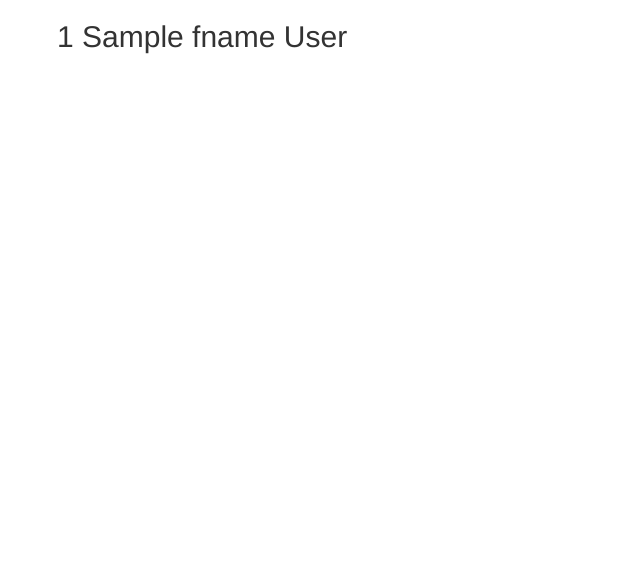
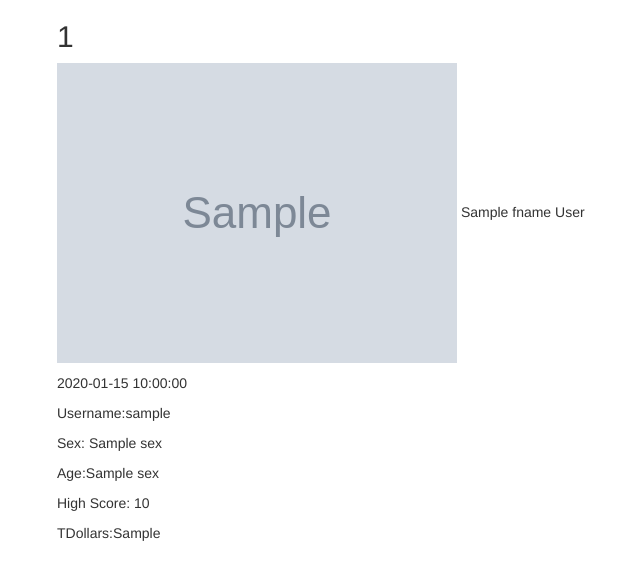
Before and after one commit to mckeane-thomas/info3180Proj1, a Flask app: template app/templates/profile_view.html in a window 1280 px wide. Shown: the top 580 px of the page, without its empty margins (13-653 px from the left). Run offline with Flask 2, Linux system fonts and the light colour scheme; the template is opened without the code that fills it: most values are stand-ins (such as "Sample title", 1, 10 or a date in 2020); grey boxes marked "Sample" are stand-in pictures; style sheets or scripts are compiled from the project's sources; parts of the project's set-up code (start-up, migrations or seed data) failed here and were passed over; some libraries are stand-ins or nearby versions.

Commit message:
Update profile_view.html

```diff
--- a/app/templates/profile_view.html
+++ b/app/templates/profile_view.html
@@ -2,7 +2,51 @@
   {% block js %}{% endblock %}
     {% block main %}
     <div class = "container">
-    <h2>{{profile.id}} {{profile.fname}} {{profile.lname}} </h2>
+    <h2>{{profile.id}} </h2>
+      <div>
+        <p>
+            <img alt="Image" src={{img}} />
+            <span>{{profile.fname}} {{profile.lname}} </span>
+        </p>
+    </div>
+<div id="Info1">
+
+	 <p>
+            <span>{{profiles.profile_add_on}}</span>
+        </p>
+
 
     </div>
+<div id="Info2">
+
+	 <p>
+            <span>Username:{{profiles.username}}</span>
+        </p>
+<p>
+            <span></span>
+        </p>
+<p>
+            <span>Sex: {{profiles.sex}}</span>
+        </p>
+<p>
+            <span>Age:{{profiles.sex}}</span>
+        </p>
+
+<p>
+            <span>High Score: {{profiles.high_score}}</span>
+        </p>
+<p>
+            <span>TDollars:{{profiles.tDollars}}</span>
+        </p>
+
+
+
+
+
+    </div>
+
+    <!-- Needed because other elements inside ProfilePage have floats -->
+    <div style="clear:both"></div>
+</div>
+    </div>
       {% endblock %}
```
